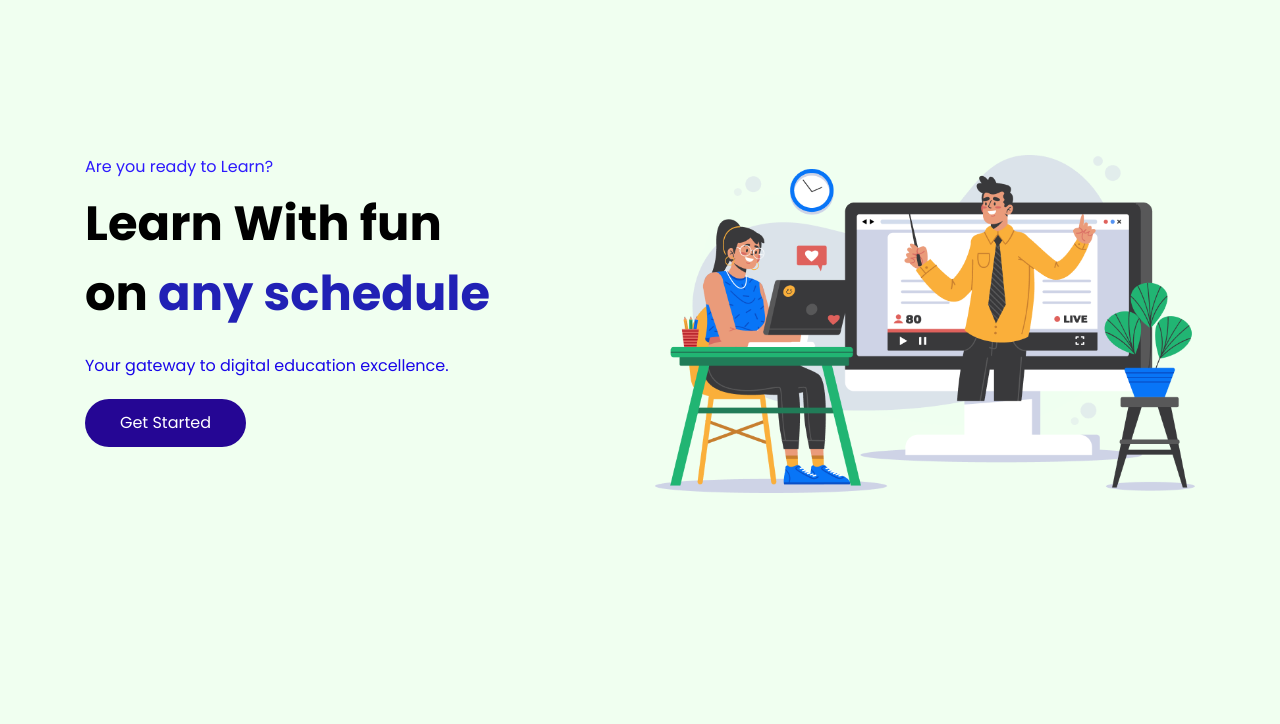
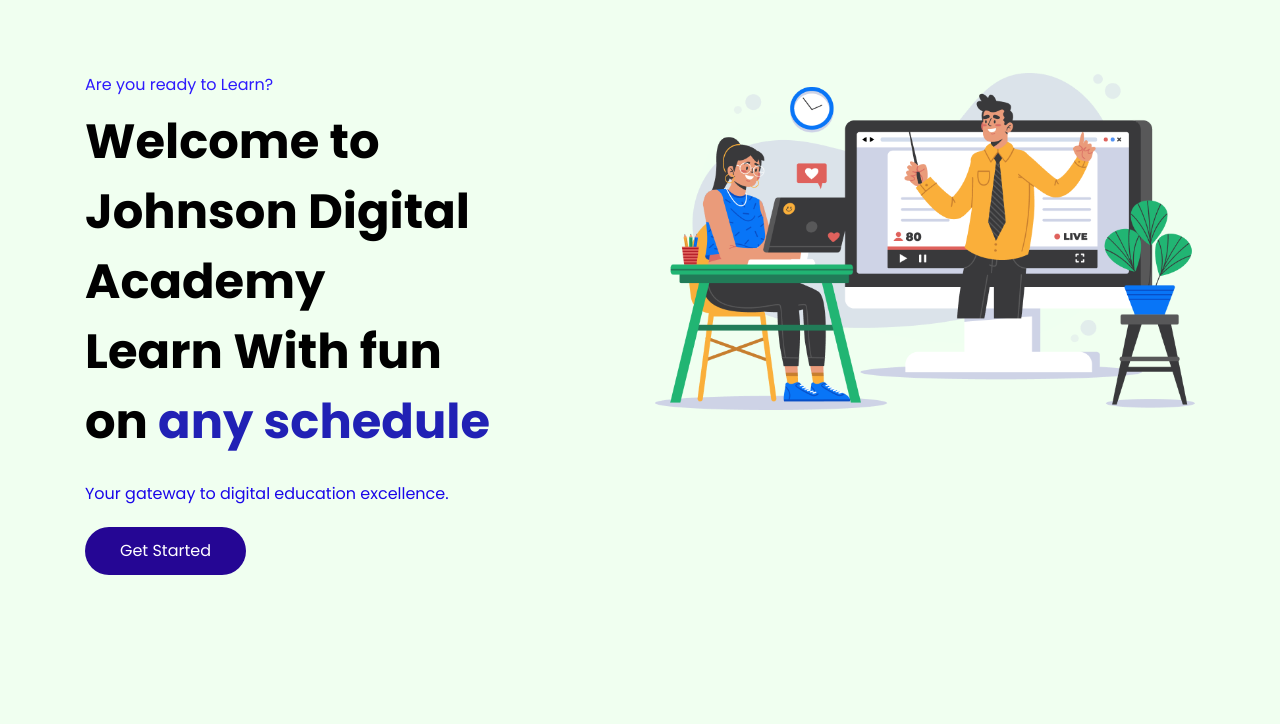
Before and after one commit to nkosinathe/Johnson_Digital_Academy-, a plain HTML site: page index.html in a window 1280 px wide. Shown: the part 76-800 px from the top of the page. Drawn offline with nearby package versions, Linux system fonts and the light colour scheme.

Commit message:
Update index.html

```diff
--- a/index.html
+++ b/index.html
@@ -56,7 +56,7 @@
                 <div class="col-lg-5 col-md-12">
                     <div class="header-details">
                         <h6>Are you ready to Learn?</h6>
-                        <h1>Learn With fun <br> on <span>any schedule</span></h1>
+                        <h1>Welcome to Johnson Digital Academy <br> Learn With fun <br> on <span>any schedule</span></h1>
                         <p>Your gateway to digital education excellence.</p>
                         <button class="get-btn">Get Started</button>
                     </div>
```
